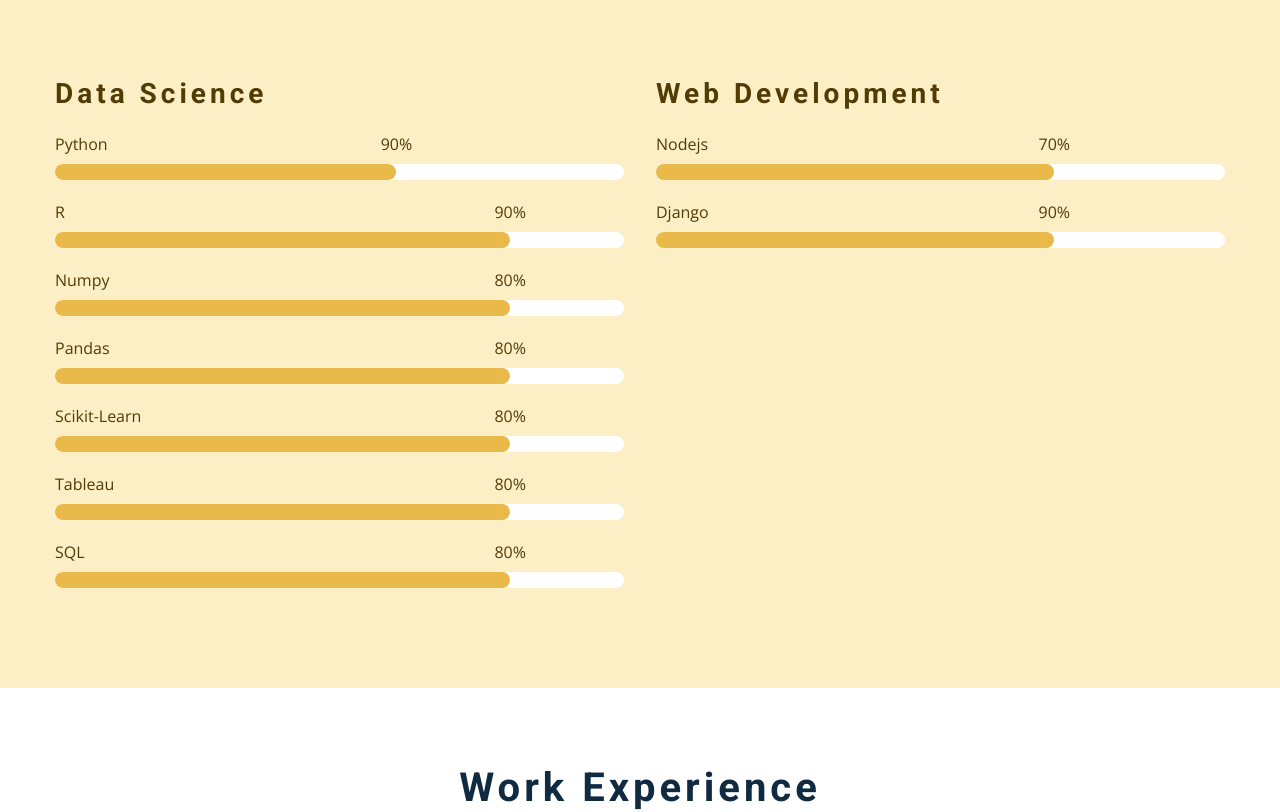
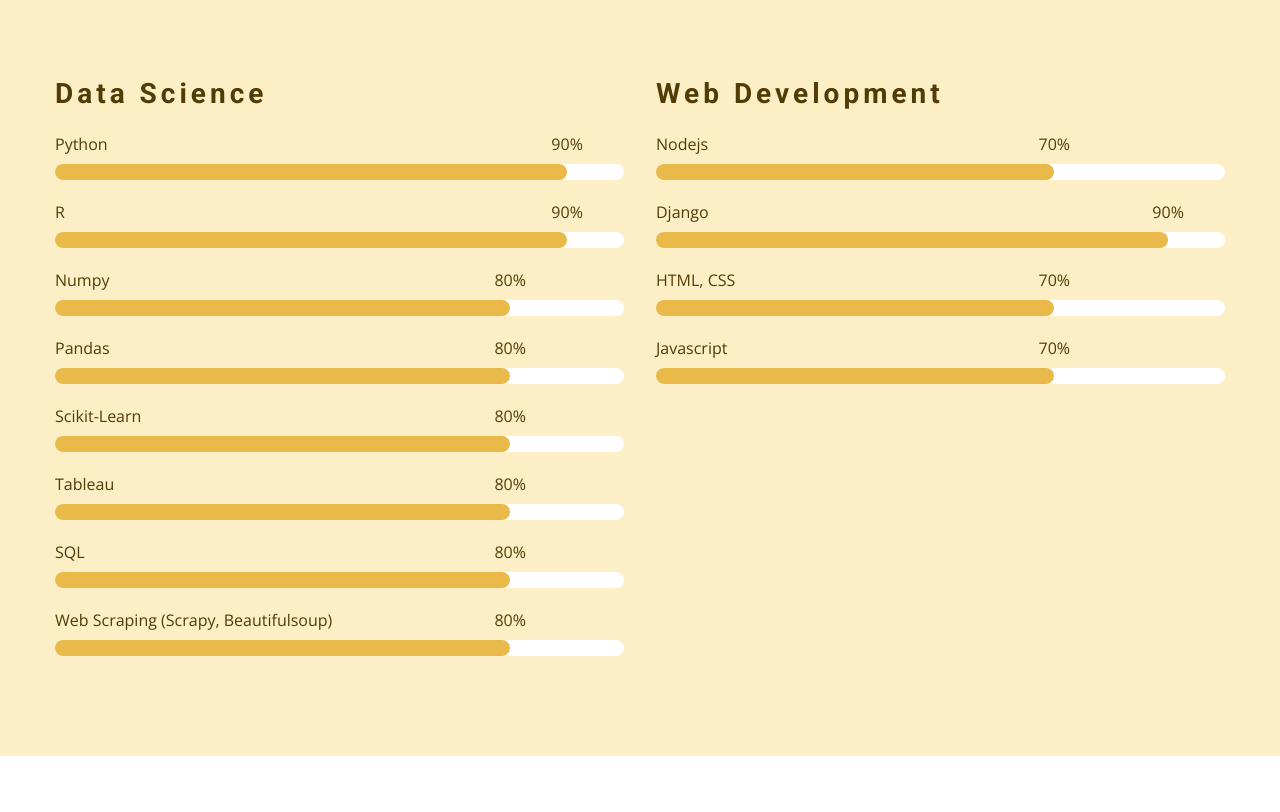
Before and after one commit to PlacidSerene/Porfolio, a plain HTML site: page index.html in a window 1280 px wide. Shown: the part 3760-4572 px from the top of the page. Drawn offline with nearby package versions, Linux system fonts and the light colour scheme.

Commit message:
update 4

```diff
--- a/index.html
+++ b/index.html
@@ -283,8 +283,8 @@
         <div class="skill">
           <p>Python</p>
           <div class="skill-container">
-            <div class="skill-value value-60"></div>
-            <p class="skill-text skill-text-60">
+            <div class="skill-value value-90"></div>
+            <p class="skill-text skill-text-90">
               90%
             </p>
           </div>
@@ -294,8 +294,8 @@
         <div class="skill">
           <p>R</p>
           <div class="skill-container">
-            <div class="skill-value value-80"></div>
-            <p class="skill-text skill-text-80">
+            <div class="skill-value value-90"></div>
+            <p class="skill-text skill-text-90">
               90%
             </p>
           </div>
@@ -347,6 +347,15 @@
             </p>
           </div>
         </div>
+        <div class="skill">
+          <p>Web Scraping (scrapy, beautifulsoup)</p>
+          <div class="skill-container">
+            <div class="skill-value value-80"></div>
+            <p class="skill-text skill-text-80">
+              80%
+            </p>
+          </div>
+        </div>
         <!--end of  single skill -->
       </article>
       <article>
@@ -366,9 +375,27 @@
         <div class="skill">
           <p>Django</p>
           <div class="skill-container">
+            <div class="skill-value value-90"></div>
+            <p class="skill-text skill-text-90">
+              90%
+            </p>
+          </div>
+        </div>
+        <div class="skill">
+          <p>HTML, CSS</p>
+          <div class="skill-container">
             <div class="skill-value value-70"></div>
             <p class="skill-text skill-text-70">
-              90%
+              70%
+            </p>
+          </div>
+        </div>
+        <div class="skill">
+          <p>Javascript</p>
+          <div class="skill-container">
+            <div class="skill-value value-70"></div>
+            <p class="skill-text skill-text-70">
+              70%
             </p>
           </div>
         </div>
```
